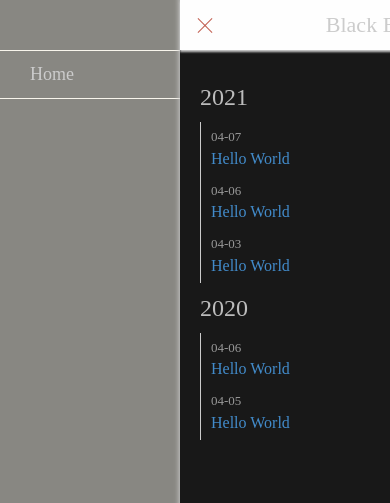
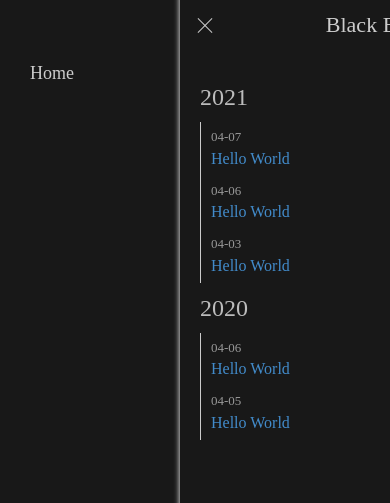
Before and after one commit to mark4ever/mark4ever.github.io, a plain HTML site: page index.html in a window 390 px wide. Both pictures are taken after a click on the element 25 px from the left and 25 px from the top of the page. Shown: the top 503 px of the page. Drawn offline with Linux system fonts and the light colour scheme; a web font is replaced by a local one.

Commit message:
Happy writing :)

```diff
--- a/css/style.css
+++ b/css/style.css
@@ -1492,8 +1492,7 @@ h6 {
   left: 0;
   width: 100%;
   height: 50px;
-  background: #fefefe;
-  box-shadow: 0px 2px 2px #cacaca;
+  background: #181818;
   text-align: center;
   transition: transform 300ms ease;
   z-index: 99; }
@@ -1507,7 +1506,7 @@ h6 {
       line-height: 50px;
       font-family: "Open Sans"; }
   .mobile-navbar .mobile-navbar-icon {
-    color: #c05b4d;
+    color: #ccc;
     height: 50px;
     width: 50px;
     font-size: 24px;
@@ -1557,7 +1556,7 @@ h6 {
       top: calc((100% - 1px) / 2);
       width: 20px;
       height: 1px;
-      background-color: #c05b4d; }
+      background-color: #ccc; }
       .mobile-navbar .mobile-navbar-icon span:nth-child(1) {
         transform: translateY(6px) rotate(0deg); }
       .mobile-navbar .mobile-navbar-icon span:nth-child(3) {
@@ -1588,16 +1587,14 @@ h6 {
       animation-name: outlast; }
 
 .mobile-menu {
-  background-color: rgba(248, 245, 236, 0.5); }
+  background-color: #181818; }
   .mobile-menu .mobile-menu-list {
     position: relative;
     list-style: none;
     margin-top: 50px;
-    padding: 0;
-    border-top: 1px solid #f8f5ec; }
+    padding: 0; }
     .mobile-menu .mobile-menu-list .mobile-menu-item {
-      padding: 10px 30px;
-      border-bottom: 1px solid #f8f5ec; }
+      padding: 10px 30px; }
     .mobile-menu .mobile-menu-list a {
       font-size: 18px;
       font-family: "Open Sans"; }
```
